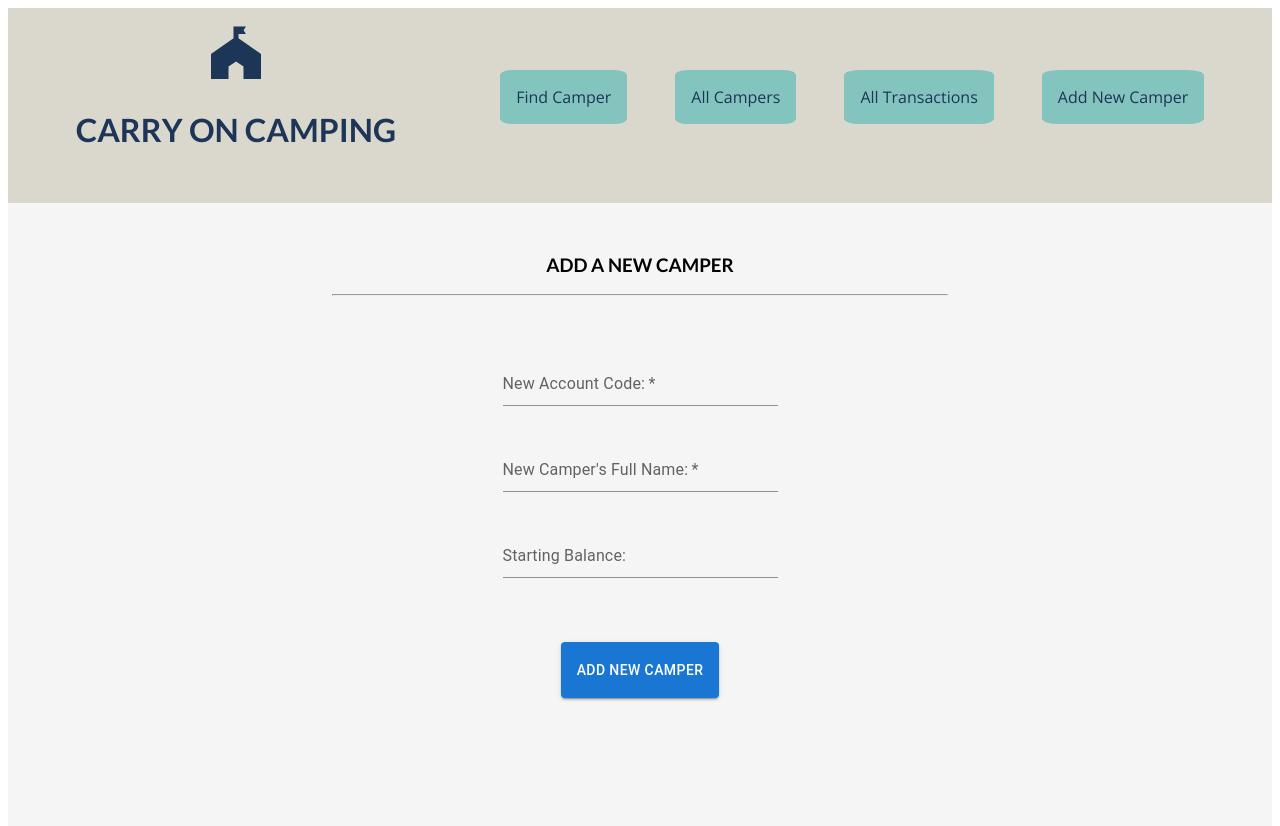
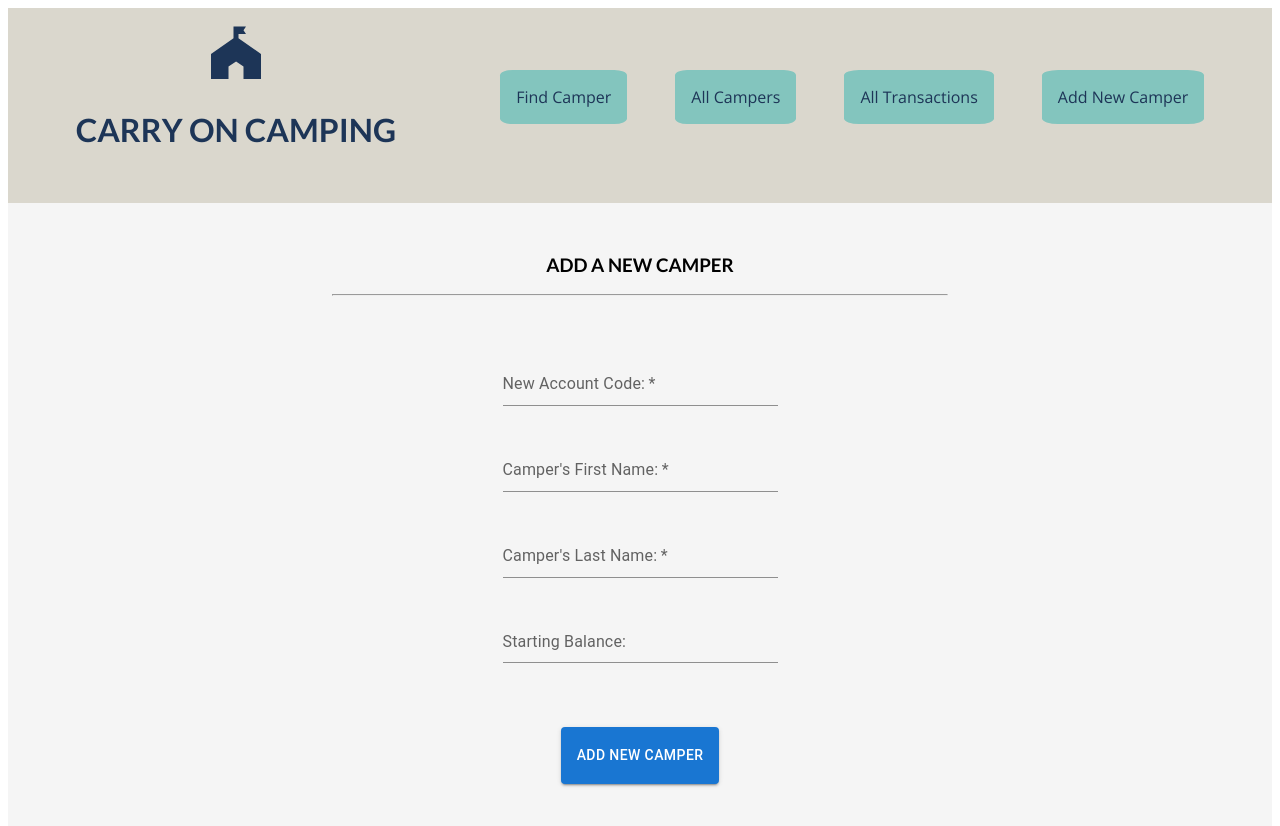
Before and after one commit to RadheyaM/next-camp-bank, a Next.js app: page /campers/add in a window 1280 px wide. Shown: the top 826 px of the page. Built offline with nearby package versions, Linux system fonts and the light colour scheme.

Commit message:
add camper form now works, data is posted to the db successfully

```diff
--- a/src/components/forms/NewCamperForm.js
+++ b/src/components/forms/NewCamperForm.js
@@ -5,24 +5,28 @@ import { useState } from "react";
 
 const NewCamperForm = (props) => {
   const [accountId, setAccountId] = useState("");
-  const [name, setName] = useState("");
+  const [firstName, setFirstName] = useState("");
+  const [lastName, setLastName] = useState("");
   const [balance, setBalance] = useState("");
 
-  console.log(`name: ${name}`);
-  console.log(`accountId: ${accountId}`);
-  console.log(`balance: ${balance}`);
+  // console.log(`first name: ${firstName}`);
+  // console.log(`last name: ${firstName}`);
+  // console.log(`accountId: ${accountId}`);
+  // console.log(`balance: ${balance}`);
 
   const submitHandler = (event) => {
     event.preventDefault();
     const camperData = {
       accountId: accountId,
-      name: name,
+      firstName: firstName,
+      lastName: lastName,
       startingBalance: balance,
+      isStaff: false,
       dateTimeCreated: new Date(),
     };
-    console.log(
-      `Camper data: ${camperData.accountId}, ${camperData.name}, ${camperData.startingBalance}`
-    );
+    // console.log(
+    //   `Camper data: ${camperData.accountId}, ${camperData.name}, ${camperData.startingBalance}`
+    // );
     props.onAdd(camperData);
   };
 
@@ -46,11 +50,22 @@ const NewCamperForm = (props) => {
           {/* <label htmlFor="name">Camper's Full Name</label> */}
           <TextField
             variant="standard"
-            label="New Camper's Full Name:"
-            id="name"
+            label="Camper's First Name:"
+            id="firstName"
             type="text"
             required={true}
-            onChange={(e) => setName(e.target.value)}
+            onChange={(e) => setFirstName(e.target.value)}
+          />
+        </div>
+        <div>
+          {/* <label htmlFor="name">Camper's Full Name</label> */}
+          <TextField
+            variant="standard"
+            label="Camper's Last Name:"
+            id="lastName"
+            type="text"
+            required={true}
+            onChange={(e) => setLastName(e.target.value)}
           />
         </div>
         <div>
--- a/src/pages/api/campers/addCamper.js
+++ b/src/pages/api/campers/addCamper.js
@@ -1,28 +1,17 @@
-import { connectToDatabase } from "../../../../lib/db";
+import clientPromise from "../../../../lib/db";
 
-export const addCamper = async (camper) => {
-  const mongoClient = connectToDatabase();
+async function handler(req, res) {
+  console.log("you reached the Handler...", req.body);
   try {
-    await mongoClient.connect();
-    console.log("camper from api: ", camper);
-    console.log("connected to server");
-    const db = mongoClient.db("Campers");
+    console.log(req.body);
+    const client = await clientPromise;
+    const db = client.db("Campers");
     const col = db.collection("Campers");
-    const p = await col.insertOne(camper);
-    console.log("camper added!");
-  } catch (err) {
-    console.log(err);
-  } finally {
-    await mongoClient.close();
+    const insert = await col.insertOne(req.body);
+    res.status(201).json({ message: "success!" });
+  } catch (error) {
+    console.log("error: ", error);
   }
 };
 
-const Handler = async (req, res) => {
-  if (req.method === "POST") {
-    console.log("you reached the Handler...");
-    await addCamper(req.body);
-    res.status(201).json({ message: "success!" });
-  }
-};
-
-export default Handler;
+export default handler;
--- a/src/pages/campers/add.js
+++ b/src/pages/campers/add.js
@@ -1,22 +1,30 @@
 import { useState } from "react";
-
 import NewCamperForm from "@/components/forms/NewCamperForm";
 
-import axios from "axios";
 
 const AddCamper = (props) => {
   const [newCamperData, setNewCamperData] = useState({});
-  const postCamperHandler = (data) => {
+  const postCamperHandler = async (data) => {
     // console.log(`new camper: ${newCamperData.accountId}`);
-    // setNewCamperData(data);
-    console.log("data about to be posted: ", data)
-    postNewCamper(data);
-    // axios("/api/campers/addInitialData").then(res => console.log(JSON.parse(res.data)));
+    setNewCamperData(data);
+    console.log("data about to be posted: ", data);
+    console.log("newCamperData", newCamperData);
+    console.log("Welcome to the pre-axios waiting room....")
+    const response = await fetch('/api/campers/addCamper', {
+      method: 'POST',
+      body: JSON.stringify(data),
+      headers: {
+        'Content-Type': 'application/json'
+      }
+    });
+
+    const responseData = await response.json();
+    console.log(responseData)
   };
-  const postNewCamper = async (data) => {
-    console.log("Welcome to the pre-axios waiting room....")
-    await axios.post("/api/campers/addCamper", data);
-  };
+  // const postNewCamper = async (data) => {
+
+  //   console.log("res message: ", response.message);
+  // };
   return <NewCamperForm onAdd={postCamperHandler} />;
 };
 
```
